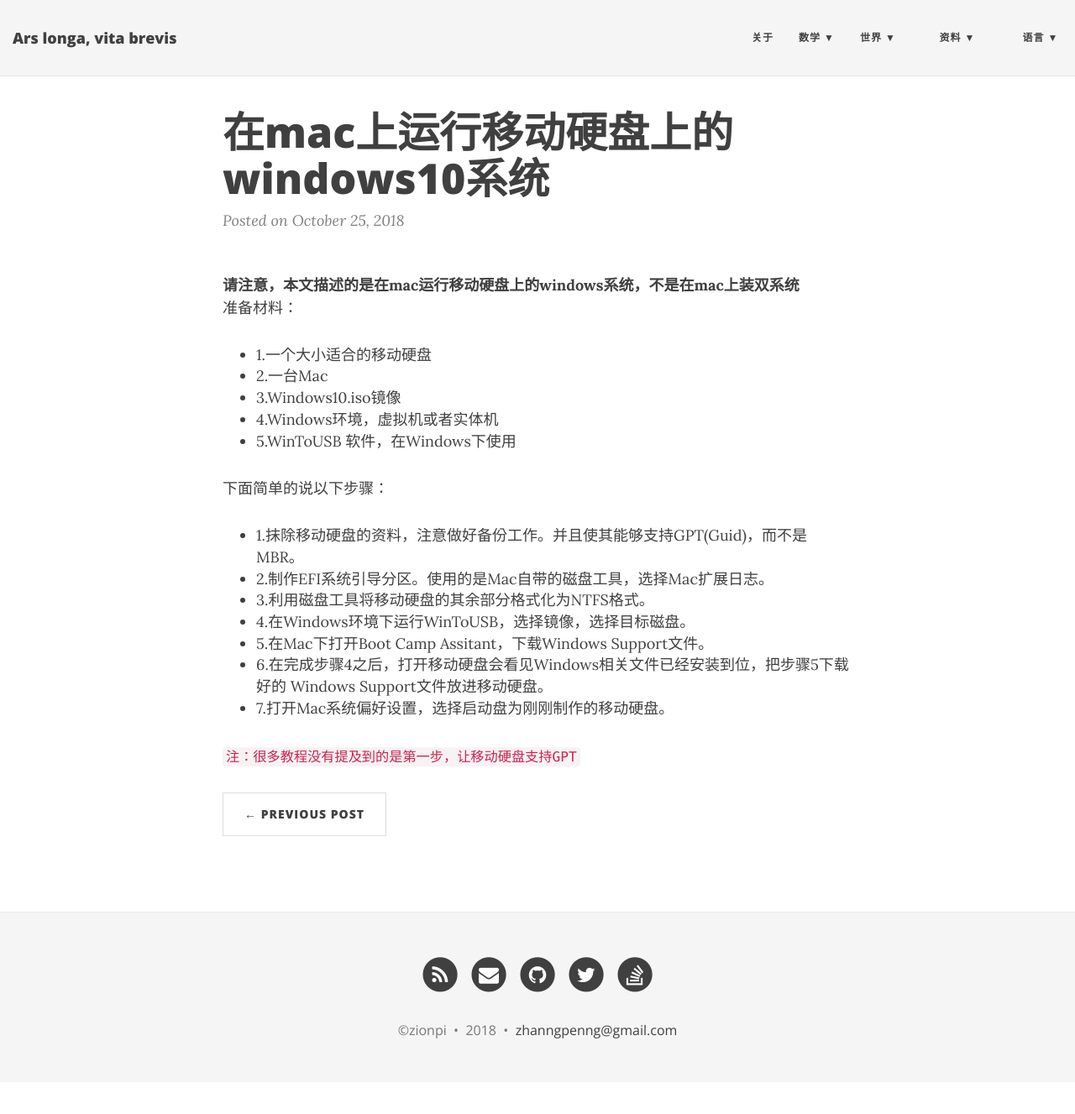
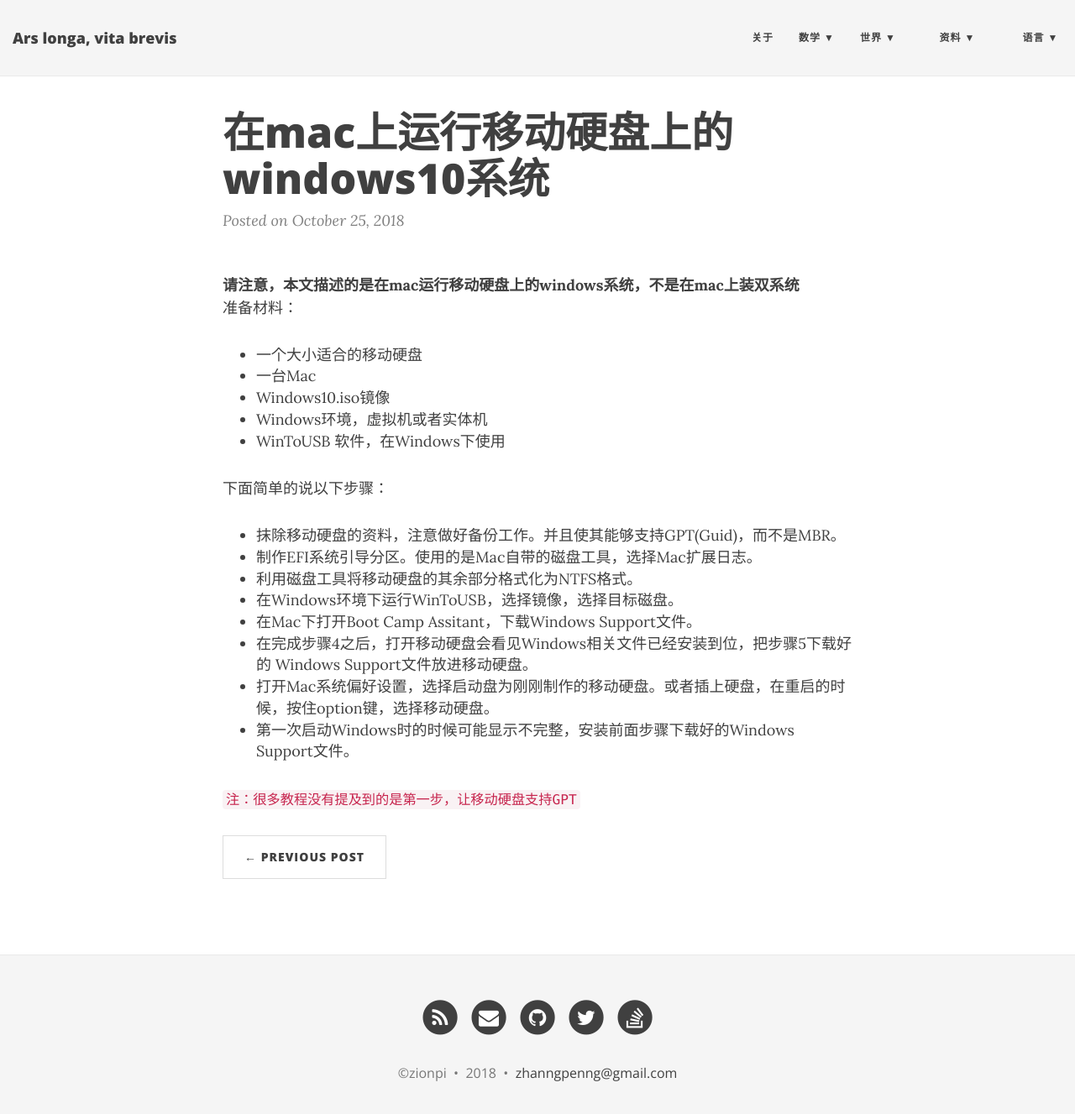
Before and after one commit to ZionPi/zionpi.github.io, a Jekyll site: the page built from _posts/2018-10-25-how-to-make-mac-run-windows10-on-external-drive.md, in a window 1280 px wide and 1340 px high. Shown: the top 1327 px of the window at 84% size. Built offline with Jekyll 4.4.1, drawn with Linux system fonts in a browser that asks for light colours; nearby versions of some CDN libraries.

Commit message:
add more steps to make it more clear

```diff
--- a/_posts/2018-10-25-how-to-make-mac-run-windows10-on-external-drive.md
+++ b/_posts/2018-10-25-how-to-make-mac-run-windows10-on-external-drive.md
@@ -4,20 +4,21 @@
 ---
 **请注意，本文描述的是在mac运行移动硬盘上的windows系统，不是在mac上装双系统**
 准备材料：
-- 1.一个大小适合的移动硬盘
-- 2.一台Mac
-- 3.Windows10.iso镜像
-- 4.Windows环境，虚拟机或者实体机
-- 5.WinToUSB 软件，在Windows下使用
+- 一个大小适合的移动硬盘
+- 一台Mac
+- Windows10.iso镜像
+- Windows环境，虚拟机或者实体机
+- WinToUSB 软件，在Windows下使用
 
 下面简单的说以下步骤：
-- 1.抹除移动硬盘的资料，注意做好备份工作。并且使其能够支持GPT(Guid)，而不是MBR。
-- 2.制作EFI系统引导分区。使用的是Mac自带的磁盘工具，选择Mac扩展日志。
-- 3.利用磁盘工具将移动硬盘的其余部分格式化为NTFS格式。
-- 4.在Windows环境下运行WinToUSB，选择镜像，选择目标磁盘。
-- 5.在Mac下打开Boot Camp Assitant，下载Windows Support文件。
-- 6.在完成步骤4之后，打开移动硬盘会看见Windows相关文件已经安装到位，把步骤5下载好的
+- 抹除移动硬盘的资料，注意做好备份工作。并且使其能够支持GPT(Guid)，而不是MBR。
+- 制作EFI系统引导分区。使用的是Mac自带的磁盘工具，选择Mac扩展日志。
+- 利用磁盘工具将移动硬盘的其余部分格式化为NTFS格式。
+- 在Windows环境下运行WinToUSB，选择镜像，选择目标磁盘。
+- 在Mac下打开Boot Camp Assitant，下载Windows Support文件。
+- 在完成步骤4之后，打开移动硬盘会看见Windows相关文件已经安装到位，把步骤5下载好的
     Windows Support文件放进移动硬盘。
-- 7.打开Mac系统偏好设置，选择启动盘为刚刚制作的移动硬盘。
+- 打开Mac系统偏好设置，选择启动盘为刚刚制作的移动硬盘。或者插上硬盘，在重启的时候，按住option键，选择移动硬盘。
+- 第一次启动Windows时的时候可能显示不完整，安装前面步骤下载好的Windows Support文件。
 
 `注：很多教程没有提及到的是第一步，让移动硬盘支持GPT`
```
